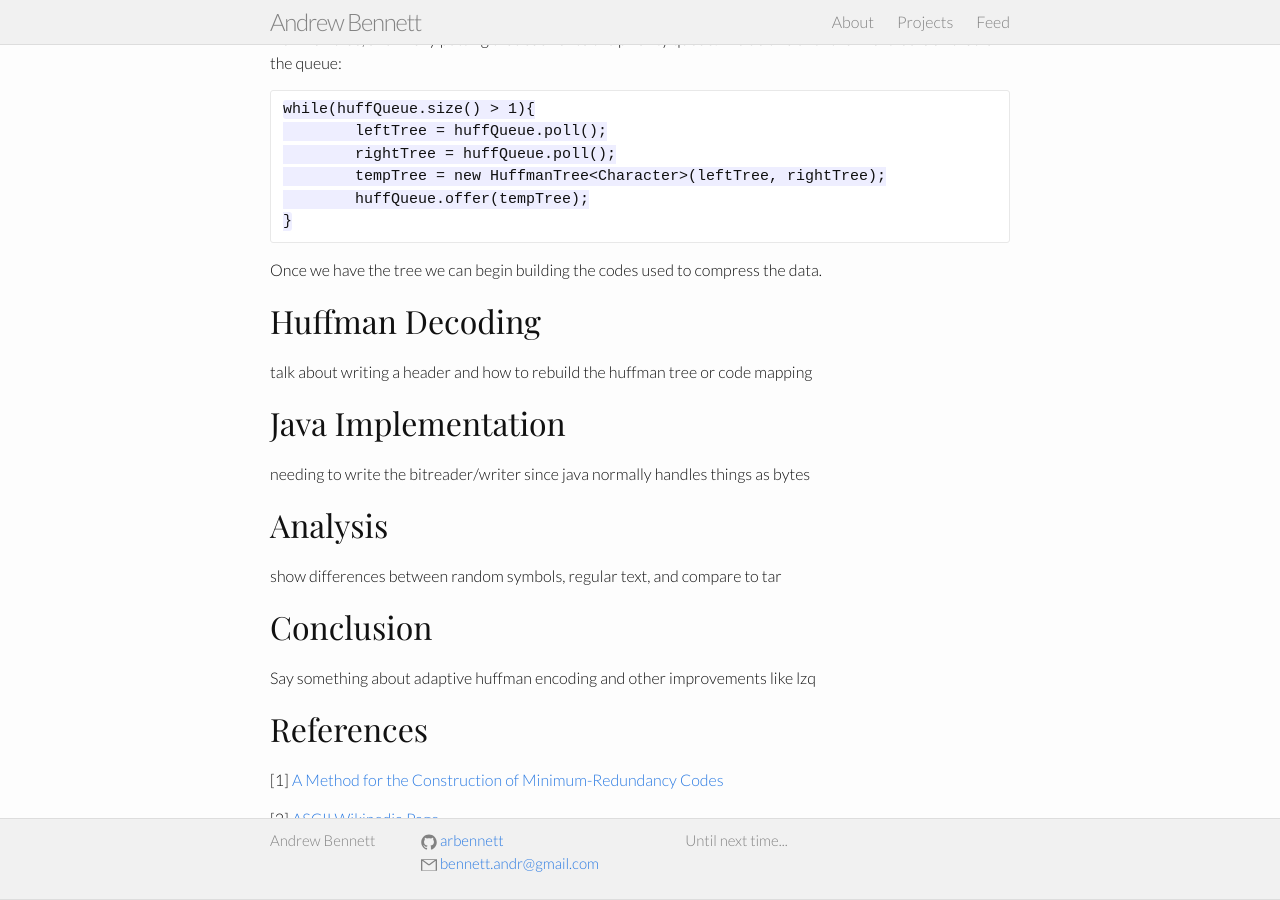
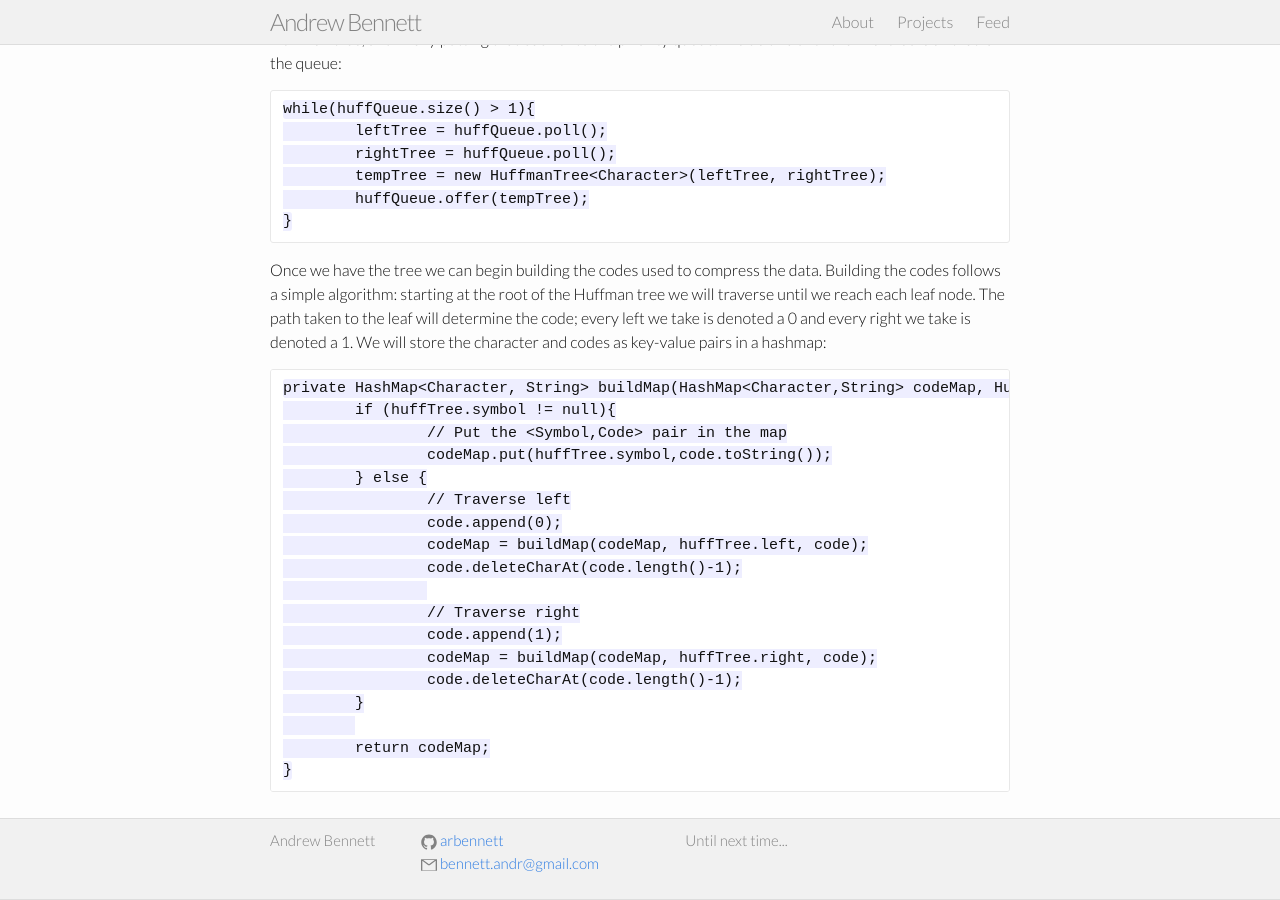
Before and after one commit to arbennett/arbennett.github.io, a Jekyll site: the page built from compressure.md, in a window 1280 px wide and 900 px high, scrolled down 959 px. Built offline with Jekyll 4.4.1, drawn with Linux system fonts in a browser that asks for light colours.

Commit message:
Updating Compressure writeup.

```diff
--- a/compressure.md
+++ b/compressure.md
@@ -32,7 +32,26 @@ Then we can build up our tree by popping two elements off of the queue and combi
 		huffQueue.offer(tempTree);
 	}
 
-Once we have the tree we can begin building the codes used to compress the data.
+Once we have the tree we can begin building the codes used to compress the data.  Building the codes follows a simple algorithm:  starting at the root of the Huffman tree we will traverse until we reach each leaf node.  The path taken to the leaf will determine the code; every left we take is denoted a 0 and every right we take is denoted a 1.  We will store the character and codes as key-value pairs in a hashmap:
+
+	private HashMap<Character, String> buildMap(HashMap<Character,String> codeMap, HuffmanTree<Character> huffTree, StringBuilder code){
+		if (huffTree.symbol != null){
+			// Put the <Symbol,Code> pair in the map
+			codeMap.put(huffTree.symbol,code.toString());
+		} else {
+			// Traverse left
+			code.append(0);
+			codeMap = buildMap(codeMap, huffTree.left, code);
+			code.deleteCharAt(code.length()-1);
+
+			// Traverse right
+			code.append(1);
+			codeMap = buildMap(codeMap, huffTree.right, code);
+			code.deleteCharAt(code.length()-1);
+		}
+
+		return codeMap;
+	}
 
 
 Huffman Decoding
```
